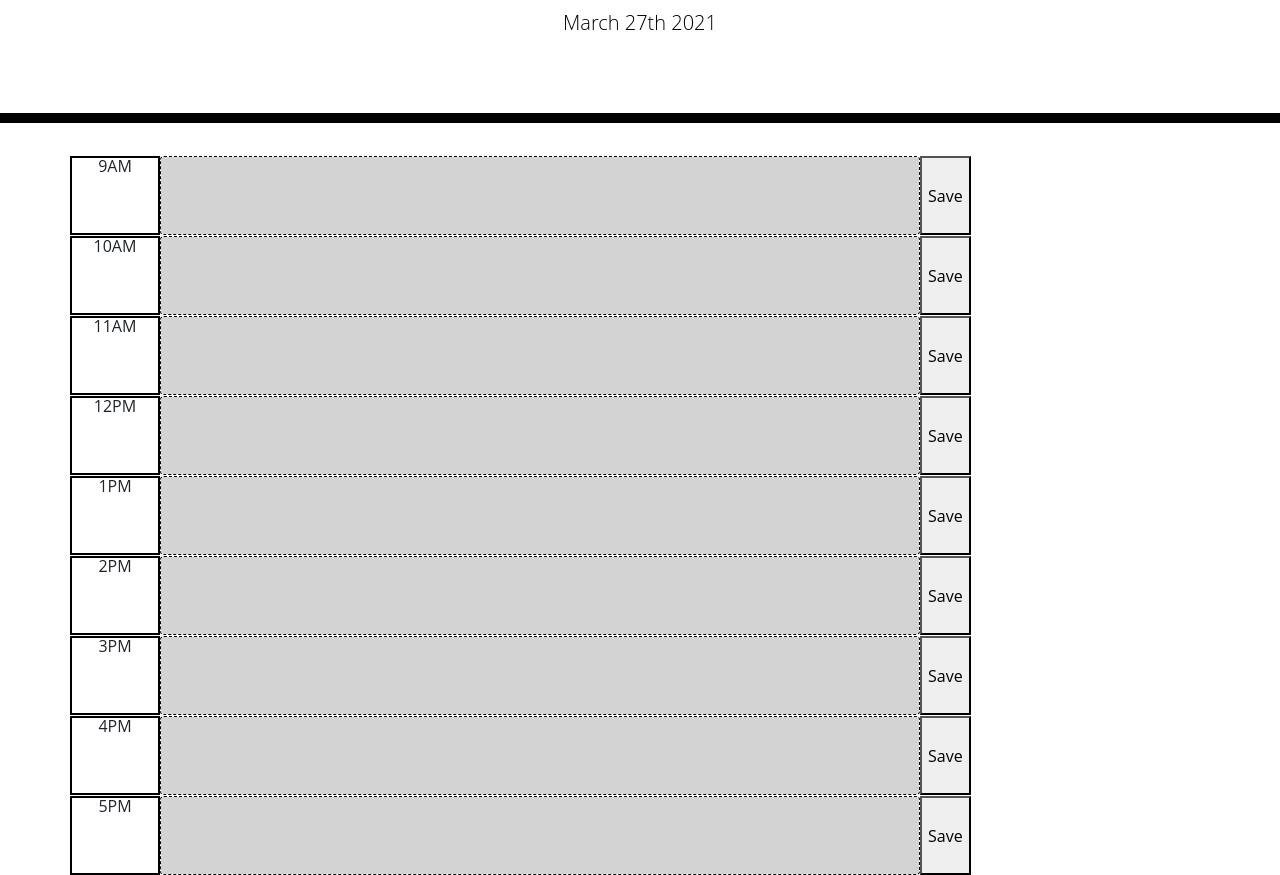
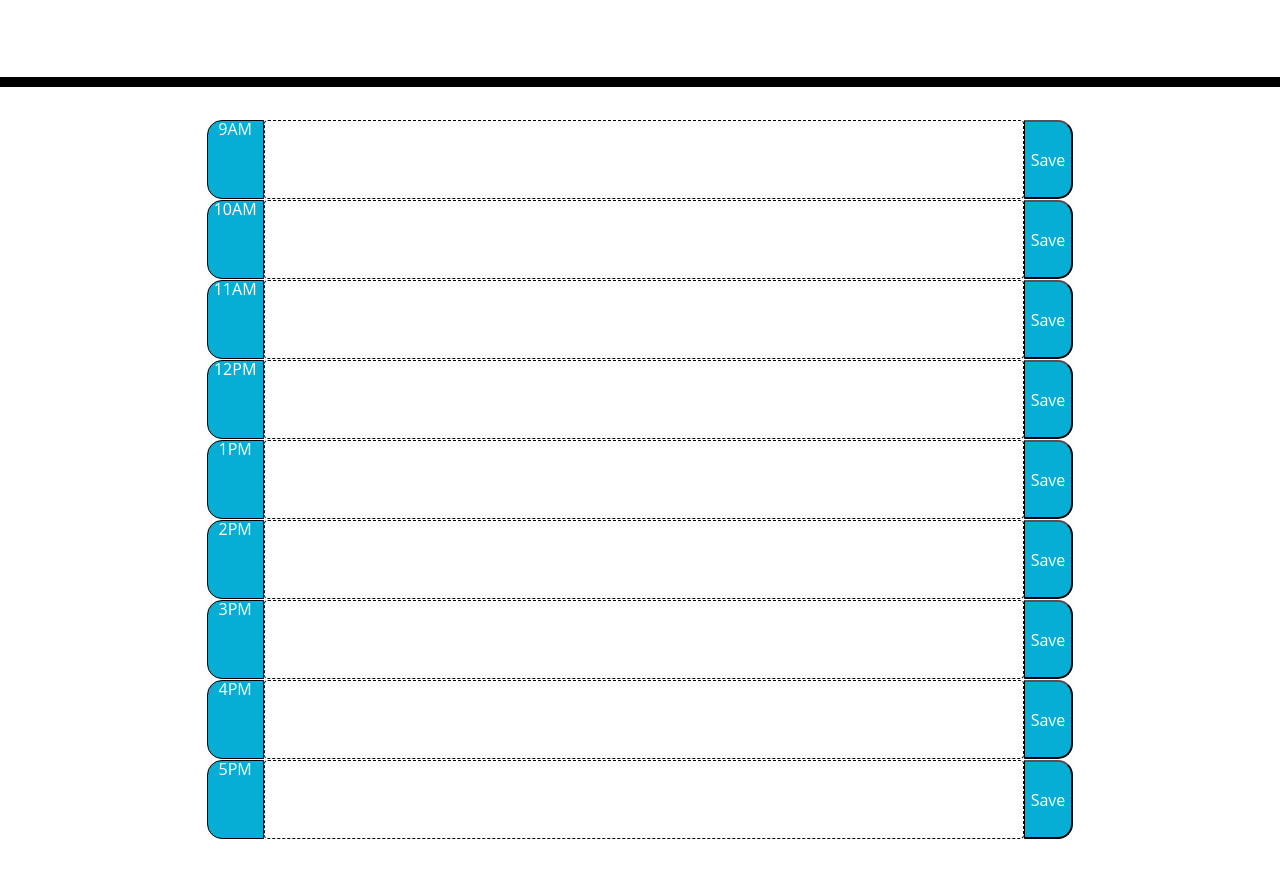
Before and after one commit to powerar/work-day-scheduler, a plain HTML site: page index.html in a window 1280 px wide. Shown: the part 181-1056 px from the top of the page. After the commit the page ends 1020 px from the top, so only its background shows below. Drawn offline with nearby package versions, Linux system fonts and the light colour scheme.

Commit message:
centered content and fixed buttons

```diff
--- a/assets/css/style.css
+++ b/assets/css/style.css
@@ -25,15 +25,25 @@
   white-space: pre-wrap;
 }
 
+.container {
+  margin: auto;
+  justify-content: center;
+}
+
 .time-block{
+  border: 1px solid black;
+  width: 5%;
+  border-top-left-radius: 15px;
+  border-bottom-left-radius: 15px;
+  background-color: #06AED5;
+  color: white;
   text-align: center;
-  width: 90px;
-  border: black solid 2px;
+  vertical-align: middle;
 }
 
 .row {
   height: 80px;
-  border-top: 1px solid white;;
+  border-top: 1px solid white;
 }
 
 .hour {
--- a/assets/js/script.js
+++ b/assets/js/script.js
@@ -9,7 +9,11 @@
 };
 
 //assign event title based on save button
+<<<<<<< HEAD
 $(".save-btn").on("click", function () {
+=======
+$(".saveBtn").on("click", function () {
+>>>>>>> feature/cosmetic
     var eventText = $(this).siblings("textarea").val();
     var eventTime = $(this).siblings(".time-block").attr("id");
     var textArea = $(this).siblings("textarea");
--- a/index.html
+++ b/index.html
@@ -30,84 +30,84 @@
     </header>
     <div class="container">
       <!-- Timeblocks go here -->
-      <div class="row">
+      <div class="row justify-content-md-center">
         <div class="time-block" id="09">
           9AM
         </div>
         <textarea class="col-8 hour form-control" id="09"></textarea>
-        <button class="save-btn">
+        <button class="saveBtn">
           Save
         </button>
       </div>
-      <div class="row">
+      <div class="row justify-content-md-center">
         <div class="time-block" id="10">
           10AM
         </div>
         <textarea class="col-8 hour form-control" id="10"></textarea>
-        <button class="save-btn">
+        <button class="saveBtn">
           Save
         </button>
       </div>
-      <div class="row">
+      <div class="row justify-content-md-center">
         <div class="time-block" id="11">
           11AM
         </div>
         <textarea class="col-8 hour form-control" id="11"></textarea>
-        <button class="save-btn">
+        <button class="saveBtn">
           Save
         </button>
       </div>
-      <div class="row">
+      <div class="row justify-content-md-center">
         <div class="time-block" id="12">
           12PM
         </div>
         <textarea class="col-8 hour form-control" id="12"></textarea>
-        <button class="save-btn">
+        <button class="saveBtn">
           Save
         </button>
       </div>
-      <div class="row">
+      <div class="row justify-content-md-center">
         <div class="time-block" id="13">
           1PM
         </div>
         <textarea class="col-8 hour form-control" id="13"></textarea>
-        <button class="save-btn">
+        <button class="saveBtn">
           Save
         </button>
       </div>
-      <div class="row">
+      <div class="row justify-content-md-center">
         <div class="time-block" id="14">
           2PM
         </div>
         <textarea class="col-8 hour form-control" id="14"></textarea>
-        <button class="save-btn">
+        <button class="saveBtn">
           Save
         </button>
       </div>
-      <div class="row">
+      <div class="row justify-content-md-center">
         <div class="time-block" id="15">
           3PM
         </div>
         <textarea class="col-8 hour form-control" id="15"></textarea>
-        <button class="save-btn">
+        <button class="saveBtn">
           Save
         </button>
       </div>
-      <div class="row">
+      <div class="row justify-content-md-center">
         <div class="time-block" id="16">
           4PM
         </div>
         <textarea class="col-8 hour form-control" id="16"></textarea>
-        <button class="save-btn">
+        <button class="saveBtn">
           Save
         </button>
       </div>
-      <div class="row">
+      <div class="row justify-content-md-center">
         <div class="time-block" id="17">
           5PM
         </div>
         <textarea class="col-8 hour form-control" id="17"></textarea>
-        <button class="save-btn">
+        <button class="saveBtn">
           Save
         </button>
       </div>
```
